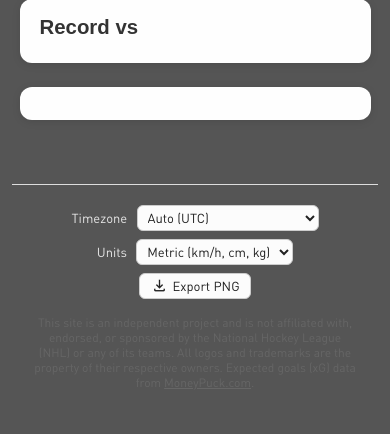
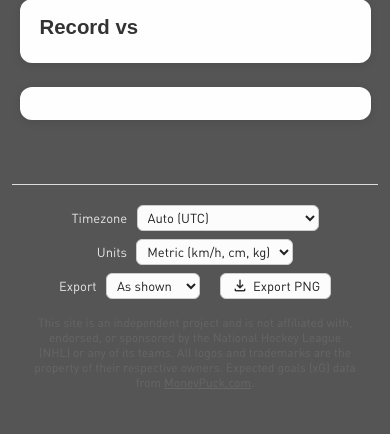
Before and after one commit to megelsen/nhl-gamecard, a Flask app: template templates/index.html in a window 390 px wide. Shown: the part 1655-2089 px from the top of the page. Run offline with Flask 3, Linux system fonts and the light colour scheme; the template is opened without the code that fills it, so the values that code supplies are empty; some web fonts are replaced.

Commit message:
Add 1/2/3 column layouts to the PNG export; add print styles
The column layout follows the window width, so a phone could only export
its own layout. A select next to Export PNG now offers "As shown" or 1, 2
or 3 columns: those load the page in an off-screen iframe wide enough for
that layout, copy over the standings conference and goalies shown, and
capture there. The scale drops below 2x past ~16M pixels (iOS Safari's
canvas limit), and the iframe load times out after 30 s.

Browser Print / Save as PDF overlapped cards, since the screen-synced
widths stayed while the page width picked another layout. Print now uses
one column of blocks with no scroll boxes, so cards don't split or clip.

Co-Authored-By: Claude Opus 5.5 <noreply@anthropic.com>

```diff
--- a/static/js/exportPng.js
+++ b/static/js/exportPng.js
@@ -1,5 +1,8 @@
-// "Export PNG" in the footer: captures the dashboard (.content) as it looks right now, minus the
-// controls (modal buttons, standings tabs, goalie arrows, link icons) and with spoilers revealed.
+// "Export PNG" in the footer: captures the dashboard (.content) minus the controls (modal buttons,
+// standings tabs, goalie arrows, link icons) and with spoilers revealed. The layout select next to it
+// picks "as shown" (this window) or a 1/2/3 column layout: the columns come from media queries on the
+// window width (media_scaling.css.jinja), so those load the page in a hidden iframe of a width that
+// gets that layout, copy over the standings conference and goalies shown here, and capture the copy.
 // NHL images go through /img-proxy, since assets.nhle.com sends no CORS headers and would taint the canvas.
 // modern-screenshot only writes non-default styles; html-to-image made a ~14 MB SVG Chrome refused to decode
 const EXPORT_LIBRARY = "https://cdn.jsdelivr.net/npm/modern-screenshot@4.6.8/dist/index.js";
@@ -14,20 +17,30 @@ const EXPORT_EXCLUDE = [
     "[hidden]", ".stats-popup",   // the other standings conference, closed modals
 ].join(", ");
 const EXPORT_FRAME = 24; // px of team color left and right of the cards, at most (the card gap)
+// Iframe widths per column count: 3 columns above max_width_medium_screen (1450px), 2 above
+// max_width_small_screen (1054px), 1 above max_width_smallest_screen (539px, the phone layout)
+const EXPORT_LAYOUT_WIDTHS = { 1: 640, 2: 1100, 3: 1500 };
+const EXPORT_SCALE = 2;
+const EXPORT_MAX_PIXELS = 16_000_000; // iOS Safari won't draw canvases larger than ~16.7M pixels
+const EXPORT_SETTLE_MS = 1000;        // eventListeners.js syncs widths 700 ms after DOMContentLoaded
+const EXPORT_FRAME_TIMEOUT_MS = 30000; // iframes fire no error event, so a page that never loads would hang the button
 
 let exportLibraryPromise = null;
 
-function loadExportLibrary() {
-    if (window.modernScreenshot) return Promise.resolve();
-    exportLibraryPromise ??= new Promise((resolve, reject) => {
-        const script = document.createElement("script");
+// Loads modern-screenshot into win (this window, or the iframe so it captures in its own document)
+function loadExportLibrary(win = window) {
+    if (win.modernScreenshot) return Promise.resolve();
+    const load = () => new Promise((resolve, reject) => {
+        const script = win.document.createElement("script");
         script.src = EXPORT_LIBRARY;
         script.onload = resolve;
-        script.onerror = () => {
-            exportLibraryPromise = null;
-            reject(new Error("Could not load the export library"));
-        };
-        document.head.appendChild(script);
+        script.onerror = () => reject(new Error("Could not load the export library"));
+        win.document.head.appendChild(script);
+    });
+    if (win !== window) return load();
+    exportLibraryPromise ??= load().catch(e => {
+        exportLibraryPromise = null;
+        throw e;
     });
     return exportLibraryPromise;
 }
@@ -65,23 +78,21 @@ function exportWidth(root) {
     return width < box.width ? width : null;
 }
 
-function exportFileName() {
+function exportFileName(columns) {
     const team = document.getElementById("team_abbr")?.value || "team";
     const day = new Date().toISOString().slice(0, 10);
-    return `gamecard-${team}-${day}.png`;
+    return `gamecard-${team}-${day}${columns ? `-${columns}col` : ""}.png`;
 }
 
-async function exportPng(button) {
-    const root = document.querySelector(".content");
-    if (!root) return;
-    const label = button.innerHTML;
-    button.disabled = true;
-    button.textContent = "Exporting…";
-    let restoreImages = () => {};
+// Captures .content of win's document as a PNG data URL
+async function capture(win) {
+    const doc = win.document;
+    const root = doc.querySelector(".content");
+    if (!root) throw new Error("Nothing to export");
+    await loadExportLibrary(win);
+    const restoreImages = await proxyImages(root);
+    doc.body.classList.add("exporting");
     try {
-        await loadExportLibrary();
-        restoreImages = await proxyImages(root);
-        document.body.classList.add("exporting");
         // Narrow the real .content (centered, so the cards don't move on screen) rather than the
         // copy: modern-screenshot freezes computed margins, so a narrower copy isn't re-centered
         const width = exportWidth(root);
@@ -89,25 +100,98 @@ async function exportPng(button) {
             root.style.width = `${width}px`;
             root.style.marginInline = "auto";
         }
-        const dataUrl = await window.modernScreenshot.domToPng(root, {
-            scale: 2,
-            // Same frame above the title card as beside and below the cards (padding is safe on the copy)
-            height: root.offsetHeight + EXPORT_FRAME,
+        // Same frame above the title card as beside and below the cards (padding is safe on the copy)
+        const height = root.offsetHeight + EXPORT_FRAME;
+        const pixels = root.offsetWidth * height;
+        return await win.modernScreenshot.domToPng(root, {
+            scale: Math.min(EXPORT_SCALE, Math.sqrt(EXPORT_MAX_PIXELS / pixels)),
+            height,
             style: { paddingTop: `${EXPORT_FRAME}px` },
-            backgroundColor: getComputedStyle(document.body).backgroundColor,
-            filter: node => !(node instanceof Element && node.matches(EXPORT_EXCLUDE)),
+            backgroundColor: win.getComputedStyle(doc.body).backgroundColor,
+            filter: node => !(node instanceof win.Element && node.matches(EXPORT_EXCLUDE)),
         });
+    } finally {
+        restoreImages();
+        root.style.width = root.style.marginInline = "";
+        doc.body.classList.remove("exporting");
+    }
+}
+
+// This page in a hidden iframe at the given width, loaded and settled; the caller removes it
+function loadLayoutFrame(width) {
+    let frame;
+    let timer;
+    const timeout = new Promise((_, reject) => {
+        timer = setTimeout(() => {
+            frame?.remove();
+            reject(new Error("The page for the export took too long to load"));
+        }, EXPORT_FRAME_TIMEOUT_MS);
+    });
+    const loaded = new Promise((resolve, reject) => {
+        frame = document.createElement("iframe");
+        frame.setAttribute("aria-hidden", "true");
+        frame.tabIndex = -1;
+        // Off screen but rendered: display:none or visibility:hidden would skip layout and images
+        frame.style.cssText = `position: fixed; top: 0; left: -${width + 100}px; width: ${width}px;
+            height: 1000px; border: 0; pointer-events: none;`;
+        frame.onload = async () => {
+            try {
+                const win = frame.contentWindow;
+                await win.document.fonts?.ready;
+                await new Promise(r => setTimeout(r, EXPORT_SETTLE_MS));
+                resolve(frame);
+            } catch (e) {
+                reject(e);
+            }
+        };
+        frame.src = location.href;
+        document.body.appendChild(frame);
+    });
+    return Promise.race([loaded, timeout]).finally(() => clearTimeout(timer));
+}
+
+// Waits for the images in doc's .content (after copyViewState, which may swap the goalie photos)
+function imagesReady(doc) {
+    const images = [...doc.querySelectorAll(".content img")];
+    return Promise.all(images.map(img => img.decode().catch(() => {})));
+}
+
+// Shows the same standings conference and goalies in the iframe as on this page
+function copyViewState(win) {
+    const conference = document.querySelector(".standings-tab.active")?.dataset.conference;
+    if (conference) win.document.querySelector(`.standings-tab[data-conference="${conference}"]`)?.click();
+    // goalieCarousel.js keeps the index in top-level lets: readable here, but not from another window
+    if (typeof homeGoalieIndex === "number") {
+        for (let i = 0; i < homeGoalieIndex; i++) win.nextHomeGoalie?.();
+    }
+    if (typeof oppGoalieIndex === "number") {
+        for (let i = 0; i < oppGoalieIndex; i++) win.nextOppGoalie?.();
+    }
+}
+
+async function exportPng(button, columns) {
+    const label = button.innerHTML;
+    button.disabled = true;
+    button.textContent = "Exporting…";
+    let frame = null;
+    try {
+        let win = window;
+        if (columns) {
+            frame = await loadLayoutFrame(EXPORT_LAYOUT_WIDTHS[columns]);
+            win = frame.contentWindow;
+            copyViewState(win);
+            await imagesReady(win.document);
+        }
+        const dataUrl = await capture(win);
         const link = document.createElement("a");
-        link.download = exportFileName();
+        link.download = exportFileName(columns);
         link.href = dataUrl;
         link.click();
     } catch (e) {
         console.error("PNG export failed", e);
         alert("Sorry, the export failed. Please try again.");
     } finally {
-        restoreImages();
-        root.style.width = root.style.marginInline = "";
-        document.body.classList.remove("exporting");
+        frame?.remove();
         button.disabled = false;
         button.innerHTML = label;
     }
@@ -115,5 +199,6 @@ async function exportPng(button) {
 
 document.addEventListener("DOMContentLoaded", () => {
     const button = document.getElementById("exportPngBtn");
-    if (button) button.addEventListener("click", () => exportPng(button));
+    const layout = document.getElementById("export-layout");
+    if (button) button.addEventListener("click", () => exportPng(button, Number(layout?.value) || 0));
 });
--- a/templates/dynamic/styles/media_scaling.css.jinja
+++ b/templates/dynamic/styles/media_scaling.css.jinja
@@ -183,3 +183,47 @@
     }
 
 }
+
+
+
+
+/* Browser Print / Save as PDF: the page width decides the layout like a window would, but the
+   widths synchronizeWidths.js set for the screen stay, so cards overlap. Print one column instead,
+   with no card split across pages and no controls. */
+@media print {
+    body {
+        print-color-adjust: exact;
+        -webkit-print-color-adjust: exact;
+    }
+    #loading-wheel, .stats-popup, .settings-bar, .roster_button, #team_form,
+    .show-top5-btn, .show-top5-btn-opponent, .upcoming_games_button,
+    .standings-tabs-container, button.arrow-button, .toggle-spoiler, .stat-info-box {
+        display: none !important;
+    }
+    /* Blocks rather than grids, and nothing scrollable: browsers don't page-break grid items
+       properly and clip scroll boxes at the page edge */
+    .content, .container, .container_title {
+        display: block !important;
+        width: auto !important;
+        max-width: 100%;
+        margin-bottom: 0;
+        overflow: visible !important;
+    }
+    .container > *, .container_title > * {
+        width: auto !important;
+        max-width: 100% !important;
+        min-width: 0 !important;
+        margin: 0 auto {{card_gap}}px;
+        overflow: visible !important;
+        break-inside: avoid;
+    }
+    .previous_game_card {
+        grid-template-columns: 1fr;
+    }
+    .previous_game {
+        grid-column: 1 / -1;
+    }
+    .content_scalable {
+        transform: none !important;
+    }
+}
--- a/templates/index.html
+++ b/templates/index.html
@@ -420,6 +420,14 @@
                     <option value="imperial">Imperial (mph, ft, lb)</option>
                 </select>
             </label>
+            <label>Export
+                <select id="export-layout">
+                    <option value="">As shown</option>
+                    <option value="1">1 column</option>
+                    <option value="2">2 columns</option>
+                    <option value="3">3 columns</option>
+                </select>
+            </label>
             <button type="button" class="settings-export" id="exportPngBtn">
                 <span class="material-symbols-outlined">download</span> Export PNG
             </button>
```
Also changed, not shown: CLAUDE.md (+1 -1 lines).
